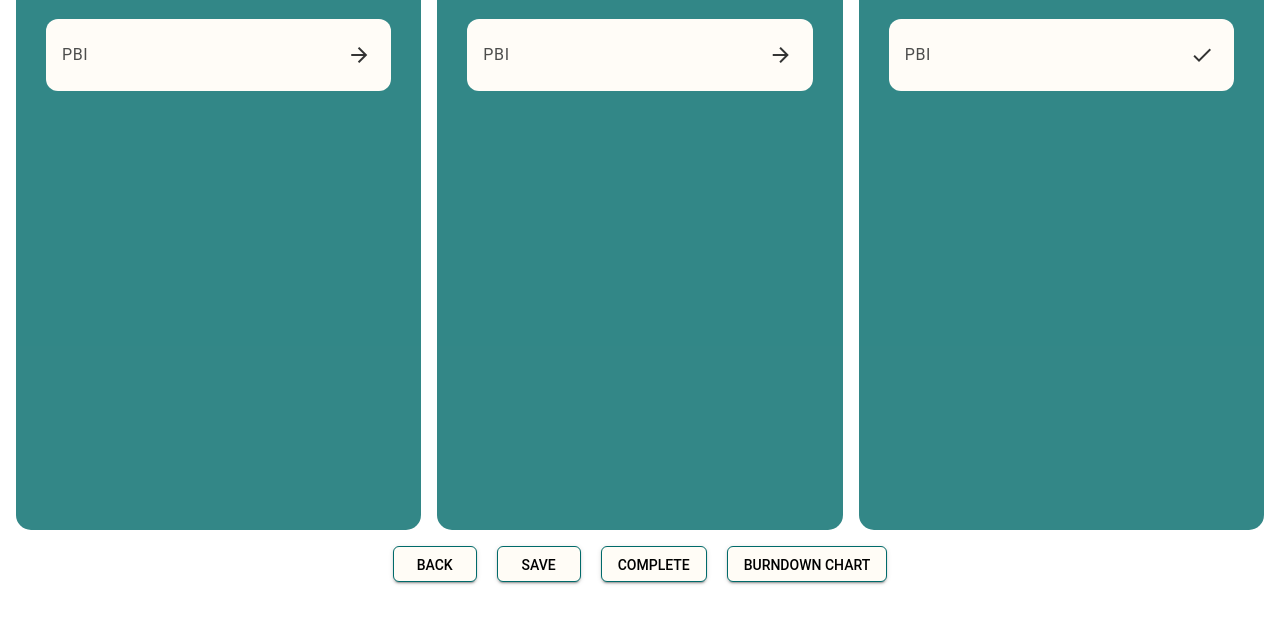
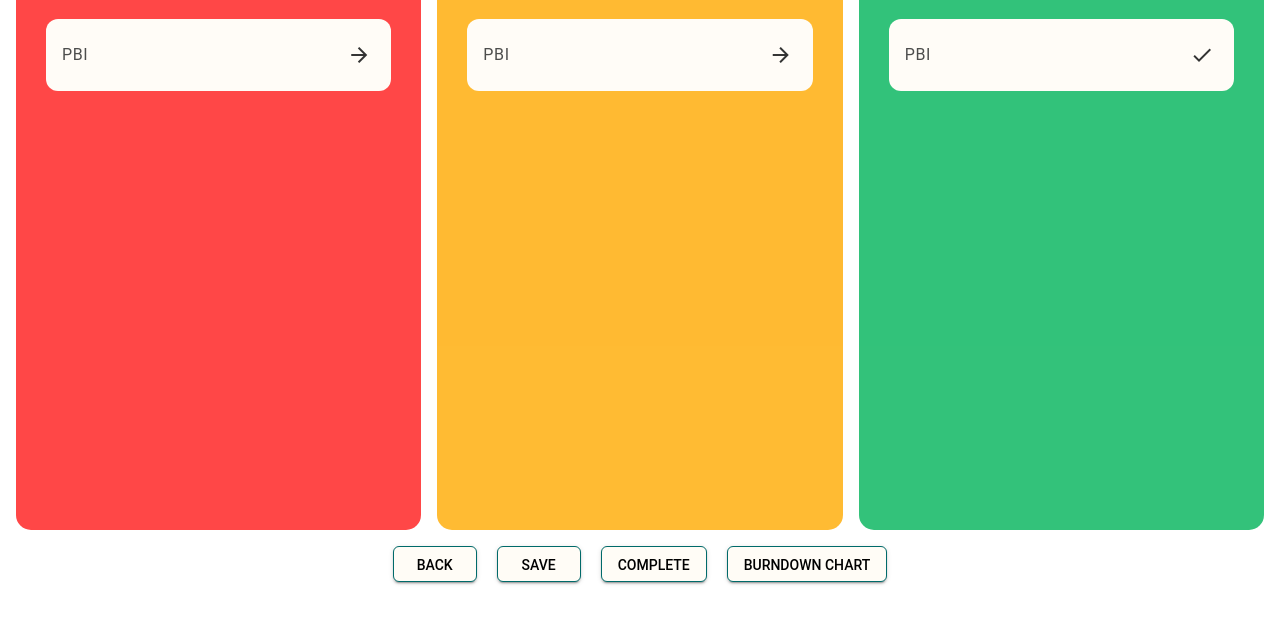
Before and after one commit to XUBOI2806/Scrum-Website, a website: page Projects/HTML/manage_sprint_started.html in a window 1280 px wide. Shown: the part 163-800 px from the top of the page. Drawn offline with nearby package versions, Linux system fonts and the light colour scheme.

Commit message:
re-colour sprint task columns and error handling for moving sprint tasks

```diff
--- a/Projects/HTML/manage_sprint_started.html
+++ b/Projects/HTML/manage_sprint_started.html
@@ -43,7 +43,7 @@
     <div class="page-content">
       <div class="content-grid mdl-grid">
         <!-- Not Started list -->
-        <div class="list-container mdl-cell mdl-cell--4-col">
+        <div class="list-container mdl-cell mdl-cell--4-col" style="background-color: #ff1a1a">
           <h3 class="container-title">Not Started</h3>
           <ul class="mdl-list" id="not-started-list">
             <!-- li is one PBI item -->
@@ -61,7 +61,7 @@
           </ul>
         </div>
         <!-- In Progress list -->
-        <div class="list-container mdl-cell mdl-cell--4-col">
+        <div class="list-container mdl-cell mdl-cell--4-col" style="background-color: #ffaa00">
           <h3 class="container-title">In Progress</h3>
           <ul class="mdl-list" id="in-progress-list">
             <!-- li is one PBI item -->
@@ -79,7 +79,7 @@
           </ul>
         </div>
         <!-- Done list -->
-        <div class="list-container mdl-cell mdl-cell--4-col">
+        <div class="list-container mdl-cell mdl-cell--4-col" style="background-color: #00b359">
           <h3 class="container-title">Done</h3>
           <ul class="mdl-list" id="done-list">
             <!-- li is one PBI item -->
--- a/Projects/js/manageStartedSprint.js
+++ b/Projects/js/manageStartedSprint.js
@@ -63,8 +63,10 @@ function displayTasks() {
  * @param index the index of the task in the sprint backlog
  */
 function moveTaskToInProgress(index) {
-    sprintBacklog._array[sprintKey]._tasks[index]._status = "In Progress"
-    displayTasks()
+    if(confirm(`Are you sure want to move ${sprintBacklog._array[sprintKey]._tasks[index].name} to 'In Progress'?\nThis action cannot be undone.`)) {
+        sprintBacklog._array[sprintKey]._tasks[index]._status = "In Progress"
+        displayTasks()
+    }
 }
 
 /**
@@ -72,8 +74,10 @@ function moveTaskToInProgress(index) {
  * @param index the index of the task in the sprint backlog
  */
 function moveTaskToDone(index) {
-    sprintBacklog._array[sprintKey]._tasks[index]._status = "Done"
-    displayTasks()
+    if(confirm(`Are you sure want to move ${sprintBacklog._array[sprintKey]._tasks[index].name} to 'Done'?\nThis action cannot be undone.`)) {
+        sprintBacklog._array[sprintKey]._tasks[index]._status = "Done"
+        displayTasks()
+    }
 }
 
 /**
```
